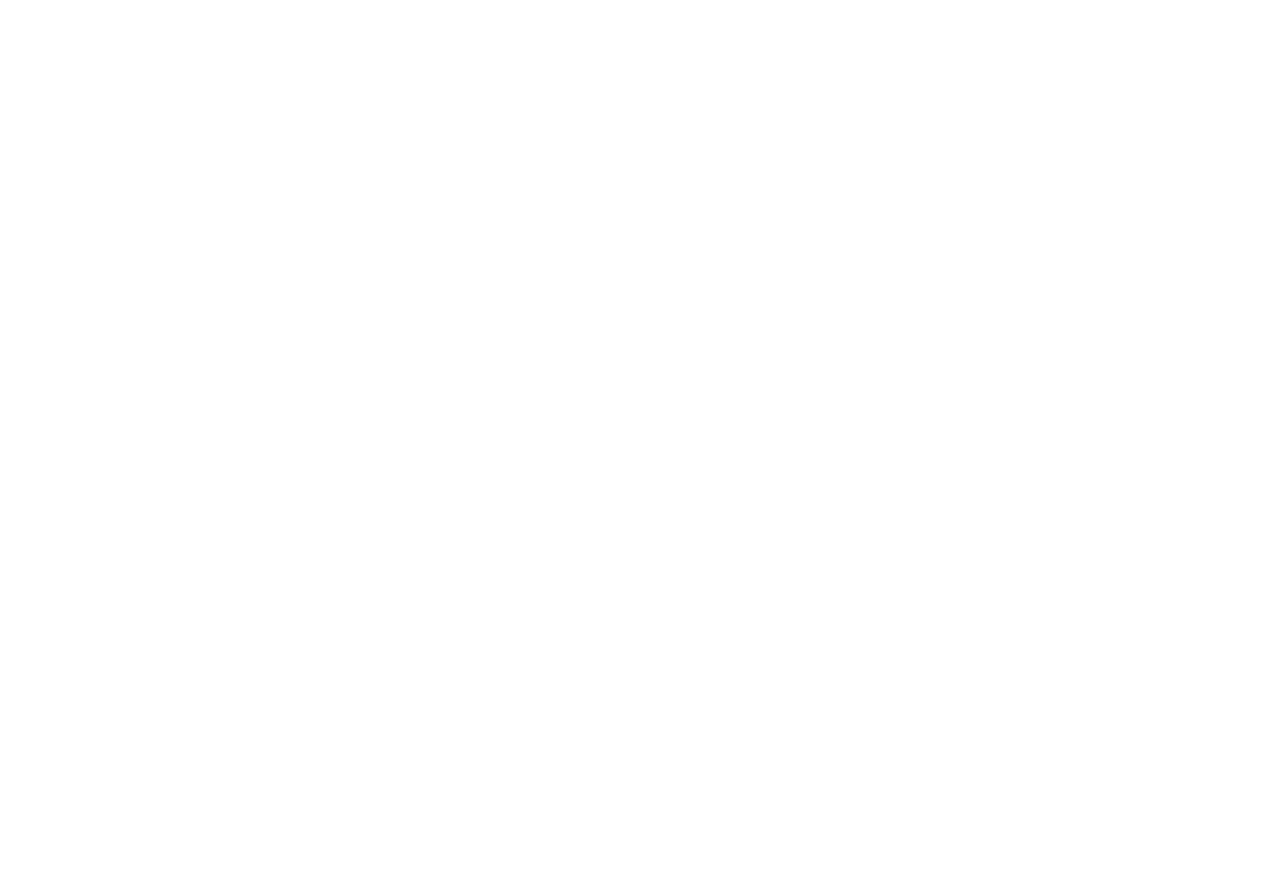
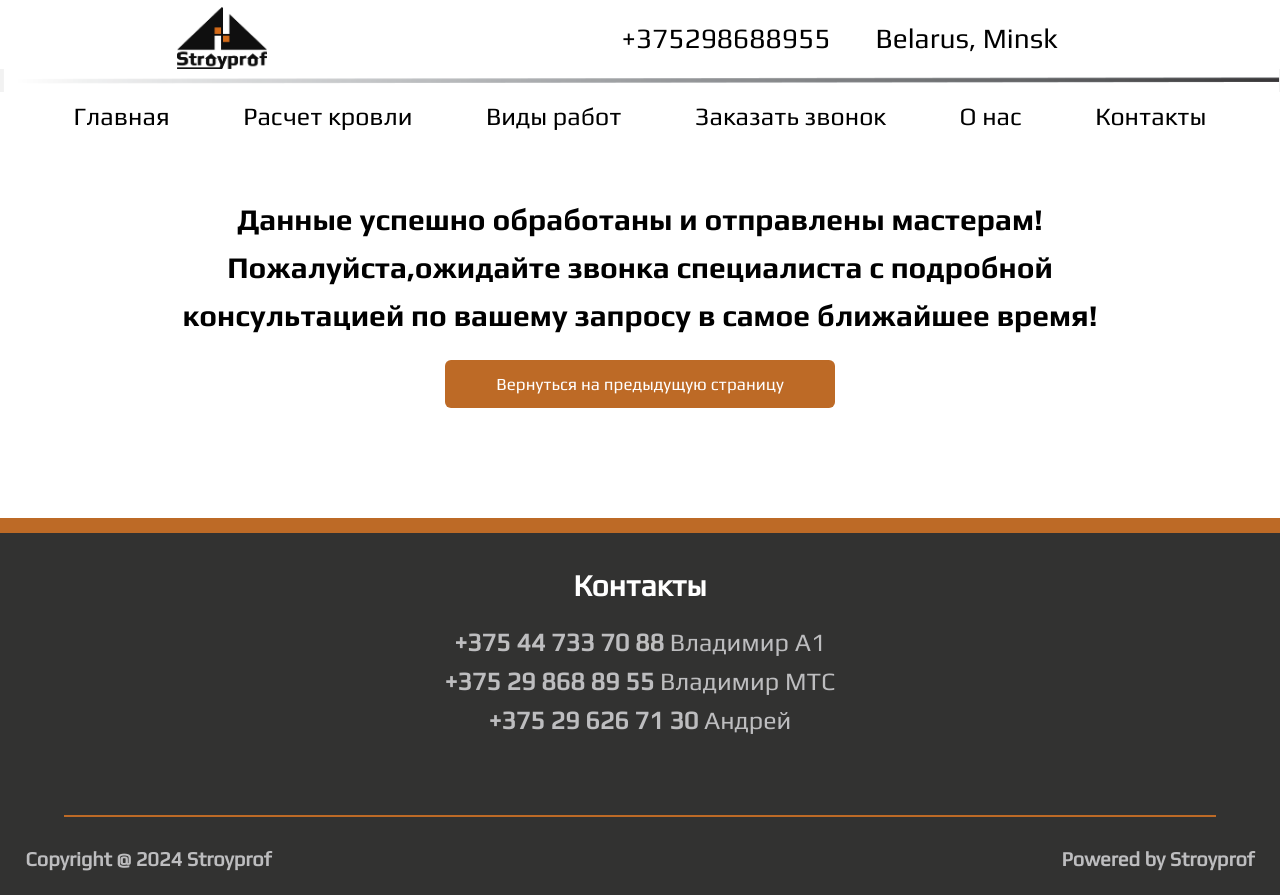
Before and after one commit to Vicatoriya/stroyprof, a React (Create React App) app: page /form_sent in a window 1280 px wide. Before the commit this address had no page. Before the commit the page ends 800 px from the top, so only its background shows below. Built offline with nearby package versions, Linux system fonts and the light colour scheme.

Commit message:
new page

```diff
--- a/src/App.js
+++ b/src/App.js
@@ -10,6 +10,7 @@
 import WoodHouse from "./Pages/WoodHouse";
 import "./Pages/Remont.css";
 import Santex from "./Pages/santex";
+import Form_sent from "./Pages/Form_sent";
 export default function App() {
     return (
         <Router>
@@ -23,6 +24,7 @@
                 <Route path="/wood_houses" element={<WoodHouse/>} />
                 <Route path="/electrics" element={<Electrics/>} />
                 <Route path="/plumbing" element={<Santex/>} />
+                <Route path="/form_sent" element={<Form_sent/>} />
             </Routes>
         </Router>
     );
--- /dev/null
+++ b/src/Components/Form_sent_text/Form_sent_text.css
@@ -0,0 +1,37 @@
+.sent_text{
+    padding: 50px 0 50px 0;
+    display: flex;
+    flex-direction: column;
+    justify-items: center;
+    align-items: center;
+    max-width: 80%;
+    margin: auto;
+}
+
+.sent_text h2{
+    text-align: center;
+    width: fit-content;
+    font-weight: normal;
+    line-height: 3rem;
+    font-size: 30px;
+}
+
+@media (max-width: 700px){
+    .sent_text h2{
+        font-size: 18px;
+        line-height: 1.8rem;
+    }
+}
+
+.sent_text a{
+    text-decoration: none;
+    color:white;
+    margin: auto;
+    margin-top: 20px;
+    line-height: 3rem;
+    font-size: 17px;
+    padding:0 5% 0 5%;
+    background-color: #bd6a26;
+    color: white;
+    border-radius: 6px;
+}
--- /dev/null
+++ b/src/Components/Form_sent_text/Form_sent_text.js
@@ -0,0 +1,13 @@
+import React, {useEffect, useState} from "react";
+import "./Form_sent_text.css"
+
+
+export default function Form_sent_text(){
+    return(
+        <div className="sent_text">
+            <h2>Данные успешно обработаны и отправлены мастерам!</h2>
+            <h2>Пожалуйста,ожидайте звонка специалиста с подробной консультацией по вашему запросу в самое ближайшее время!</h2>
+            <a href="\">Вернуться на предыдущую страницу</a>
+        </div>
+    )
+}
--- a/src/Components/Main_sec2/Main_sec2.css
+++ b/src/Components/Main_sec2/Main_sec2.css
@@ -10,18 +10,6 @@
     max-height: 490px;
 }
 
-button{
-    width: fit-content;
-    margin: auto;
-    margin-bottom: 10px;
-    margin-top: 20px;
-    line-height: 3rem;
-    font-size: 17px;
-    padding:0 5% 0 5%;
-    background-color: #bd6a26;
-    color: white;
-    border-radius: 6px;
-}
 @media (max-width: 700px){
     .form {
         max-height: max-content;
@@ -50,3 +38,21 @@
     }
 
 }
+
+.form a{
+    text-decoration: none;
+    color:white;
+    margin: auto;
+    margin-bottom: 10px;
+    margin-top: 20px;
+    line-height: 3rem;
+    font-size: 17px;
+    padding:0 5% 0 5%;
+    background-color: #bd6a26;
+    color: white;
+    border-radius: 6px;
+}
+.a_disabled{
+	cursor: not-allowed;
+	pointer-events: none;
+}
--- a/src/Components/Main_sec2/Main_sec2.js
+++ b/src/Components/Main_sec2/Main_sec2.js
@@ -77,9 +77,10 @@
 
           <label htmlFor="name">Ваше имя</label>
           <input onChange={e=>nameHandler(e)} value={name} type="text" name="name" id="name" className="control"></input>
-
-          <button onClick={e=>HandleClick(e)} disabled={!formValid} type="submit">Рассчитать</button>
+          {formValid && <a onClick={e=>HandleClick(e)} type="submit"  href="\form_sent">Рассчитать</a>}
+          {!formValid && <a onClick={e=>HandleClick(e)} className="a_disabled" type="submit"  href="\form_sent">Рассчитать</a>}
           {clicked && <div style={{color:"white",margin:"0 auto 10px auto"}}>Данные успешно отправлены!</div>}
+          <div style={{color:"white",margin:"0 auto 10px auto"}}>Заполните все поля формы перед отправкой!</div>
         </form>
     )
 }
--- /dev/null
+++ b/src/Pages/Form_sent.js
@@ -0,0 +1,16 @@
+import React, {useEffect, useState} from "react";
+import Header from "../Components/Header/Header";
+import Navigation from "../Components/Navigation/Navigation"
+import Footer from "../Components/Footer/Footer";
+import Form_sent_text from "../Components/Form_sent_text/Form_sent_text";
+
+export default function Form_sent(){
+    return(
+        <>
+            <Header/>
+            <Navigation/>
+            <Form_sent_text/>
+            <Footer/>
+        </>
+    )
+}
```
Also changed, not shown: src/index.css (line endings or trailing spaces).
